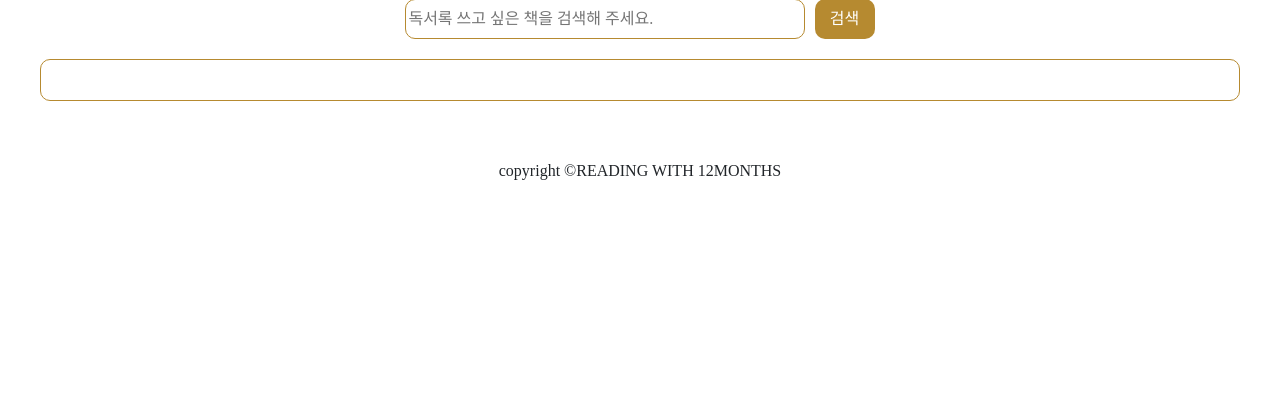
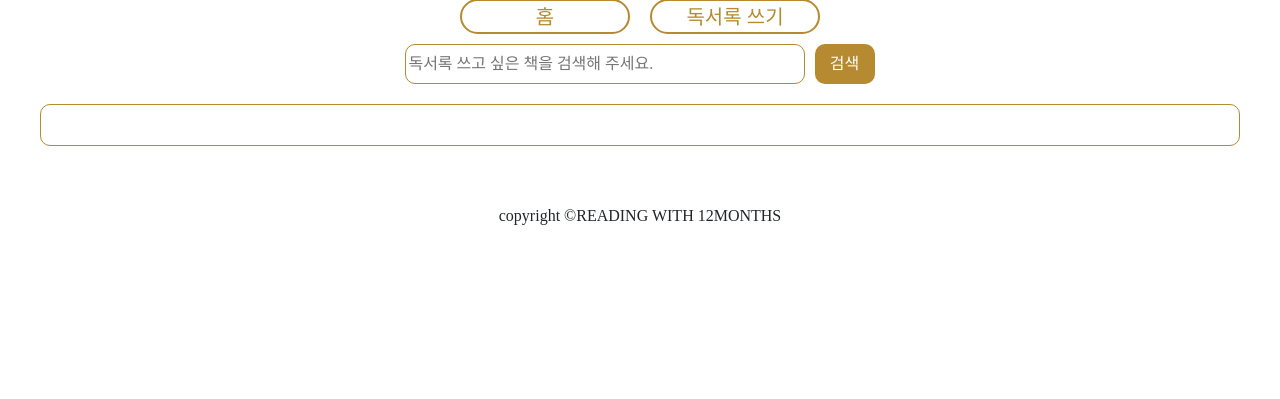
Before and after one commit to sdoram/twelve_months_project, a Flask app: page /review in a window 1280 px wide. Shown: the part 401-800 px from the top of the page. Run offline with Flask 2, Linux system fonts and the light colour scheme; data that the repository does not hold is empty; some web fonts are replaced.

Commit message:
update files
review 페이지 연결, 타임 함수적용

```diff
--- a/app.py
+++ b/app.py
@@ -47,13 +47,18 @@ def movie_post():
         "#contents > div.prod_detail_header > div > div.prod_detail_view_wrap > div.prod_detail_view_area > div:nth-child(1) > div > div.prod_author_box.auto_overflow_wrap > div.auto_overflow_contents > div > div > a:nth-child(1)")
     author_name = author_tag.text
 
+    # 입력 시간 체크 함수 추가
+    time_receive = (time.strftime('%Y-%m-%d %H:%M:%S', time.localtime(time.time())))
+
     doc = {
         'image': img_url,
         'title': title_name,
         'author': author_name,
         'star': star_receive,
         'reviewer': reviewer_receive,
-        'comment': comment_receive
+        'comment': comment_receive,
+        # 추가
+        'time': time_receive
     }
 
     db.books.insert_one(doc)
--- a/templates/review.html
+++ b/templates/review.html
@@ -254,10 +254,28 @@
         .mybtns > button {
             margin-right: 10px;
         }
+        .mybtn {
+            display: flex;
+            flex-direction: row;
+            justify-content: center;
+            align-items: center;
+            margin: 0 auto 10px auto;
+        }
+        .mybtn > .add {
+            display: flex;
+            flex-direction: row;
+            justify-content: center;
+            align-items: center;
+            margin: 0px 10px 0 10px;
+            width: 170px;
+            height: 35px;
 
-        .footer {
-            padding: 60px;
-            text-align: center;
+            font-size: 20px;
+            background-color: transparent;
+            color: #B68A30;
+
+            border-radius: 50px;
+            border: 2px solid #B68A30;
         }
 
     </style>
@@ -280,6 +298,8 @@
                         let image = rows[i]['image']
                         let author = rows[i]['author']
                         let reviewer = rows[i]['reviewer']
+                        {# 추가 #}
+                        let time = rows[i]['time']
                         let star_image = '🌟'.repeat(star)
 
 
@@ -293,6 +313,7 @@
                                                     <p>${star_image}</p>
                                                     <p class="mycomment">${comment}</p>
                                                     <p class="mycomment"> 🎀 ${reviewer} 🎀 </p>
+                                                    <p class="mycomment">${time}</p>
 
                                                 </div>
                                             </div>
@@ -372,9 +393,11 @@
 <!-- 클릭시 메인 페이지 이동  -->
 <div class="mytitle" onclick="location.href='/'">
     <br><br><br><br><br><br><br><br><br><br><br><br><br>
-    <button onclick="location.href='/'"> 홈</button>
-    <button onclick="location.href='/record'">독서록 쓰기</button>
 
+</div>
+<div class="mybtn">
+    <button class="add" onclick="location.href='/'"> 홈</button>
+    <button class="add" onclick=open_box()>독서록 쓰기</button>
 </div>
 <!--새창 띄워서 교보문고 검색하는 기능 만듦 -->
 <div class="search" style="margin-bottom: 20px; margin: 0px auto; text-align: center; ">
```
Also changed, not shown: templates/main.html (+8 -2 lines), templates/record.html (+16 -2 lines).
